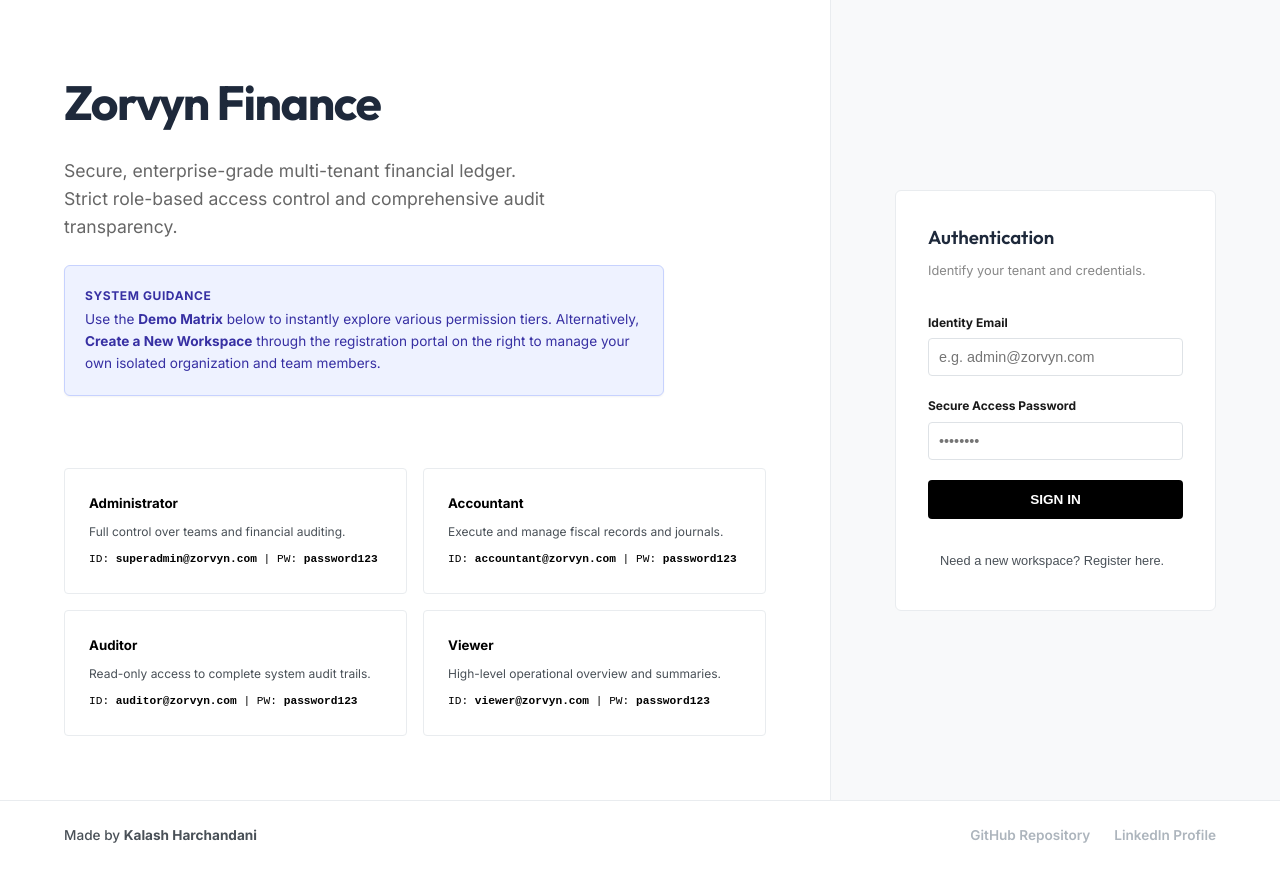
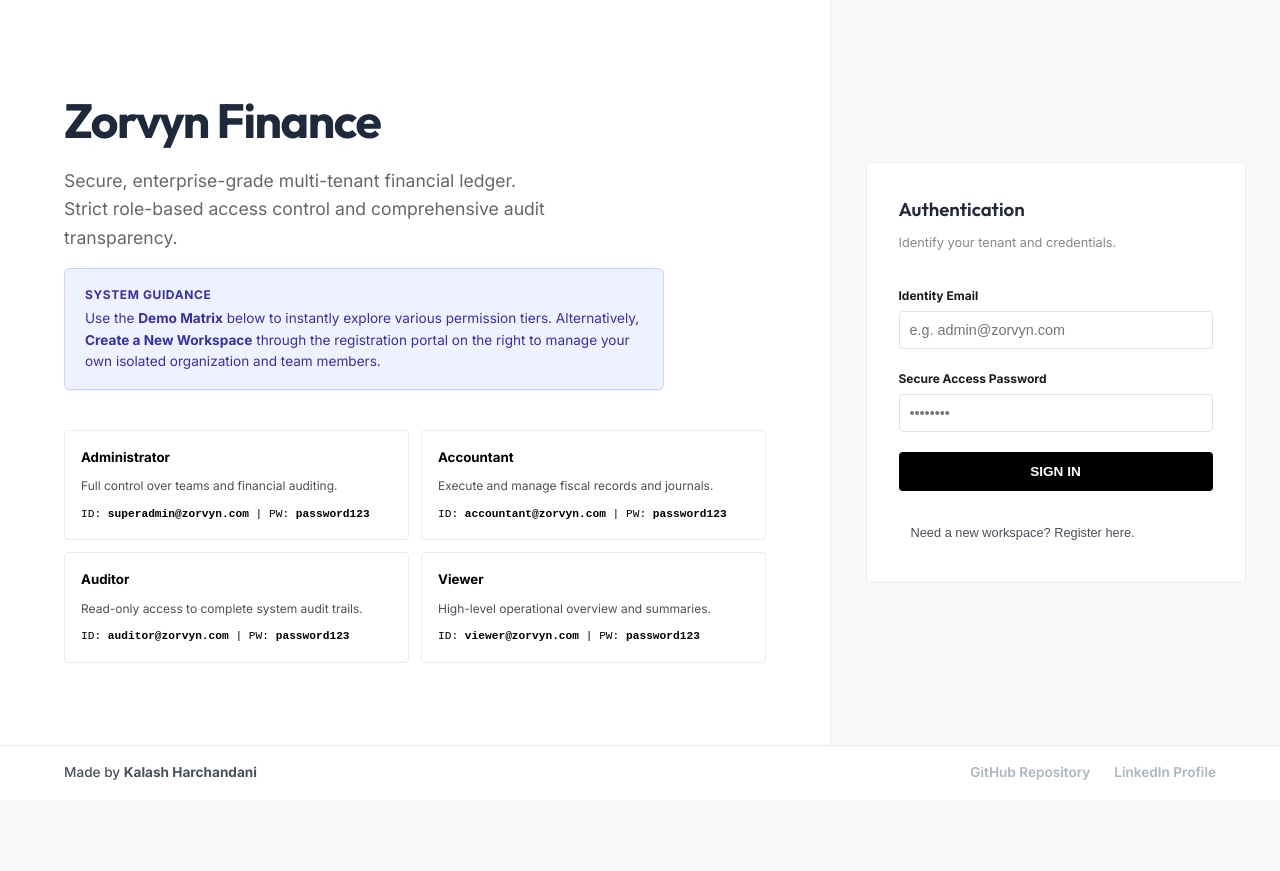
Before and after one commit to Kalash-Harchandani/zorvyn-finance-dashboard, a React (Create React App) app in the folder client/: page / in a window 1280 px wide. After the commit the page ends 800 px from the top, so only its background shows below. Built offline with nearby package versions, Linux system fonts and the light colour scheme; no server answers.

Commit message:
fix: make landing page non-scrollable by fitting content to 100vh

```diff
--- a/client/src/App.css
+++ b/client/src/App.css
@@ -259,7 +259,7 @@ body {
 
 .login-section {
   background: var(--bg-subtle);
-  padding: 4rem;
+  padding: 2rem;
   display: flex;
   align-items: center;
   justify-content: center;
@@ -269,14 +269,14 @@ body {
 .access-matrix {
   display: grid;
   grid-template-columns: repeat(2, 1fr);
-  gap: 1rem;
-  margin-top: 2rem;
+  gap: 0.75rem;
+  margin-top: 1rem;
 }
 
 .matrix-tile {
   background: white;
   border: 1px solid var(--border-light);
-  padding: 1.5rem;
+  padding: 1rem;
   border-radius: var(--radius-sm);
 }
 
@@ -286,7 +286,7 @@ body {
 /* Landing Footer Specifics */
 .landing-footer {
   width: 100%;
-  padding: 1.5rem 4rem;
+  padding: 1rem 4rem;
   border-top: 1px solid var(--border-light);
   display: flex;
   justify-content: space-between;
@@ -320,5 +320,6 @@ body {
 .landing-container {
   display: flex;
   flex-direction: column;
-  min-height: 100vh;
+  height: 100vh;
+  overflow: hidden;
 }
--- a/client/src/App.jsx
+++ b/client/src/App.jsx
@@ -193,18 +193,18 @@ function App() {
     return (
       <div className="landing-container">
         <div className="landing-grid">
-          <div style={{padding: '4rem', display: 'flex', flexDirection: 'column', justifyContent: 'center'}}>
-            <h1 style={{fontSize: '3rem', fontWeight: '800', marginBottom: '1rem', letterSpacing: '-0.03em'}}>Zorvyn Finance</h1>
-            <p style={{fontSize: '1.1rem', color: '#666', maxWidth: '500px', marginBottom: '1.5rem'}}>
+          <div style={{padding: '2rem 4rem', display: 'flex', flexDirection: 'column', justifyContent: 'center'}}>
+            <h1 style={{fontSize: '3rem', fontWeight: '800', marginBottom: '0.5rem', letterSpacing: '-0.03em'}}>Zorvyn Finance</h1>
+            <p style={{fontSize: '1.1rem', color: '#666', maxWidth: '500px', marginBottom: '1rem'}}>
               Secure, enterprise-grade multi-tenant financial ledger. Strict role-based access control and comprehensive audit transparency.
             </p>
 
             <div style={{
               background: '#eef2ff',
               border: '1px solid #c7d2fe',
-              padding: '1.25rem',
+              padding: '1rem 1.25rem',
               borderRadius: 'var(--radius-md)',
-              marginBottom: '2.5rem',
+              marginBottom: '1.5rem',
               color: '#3730a3',
               fontSize: '0.85rem',
               lineHeight: '1.6',
```
